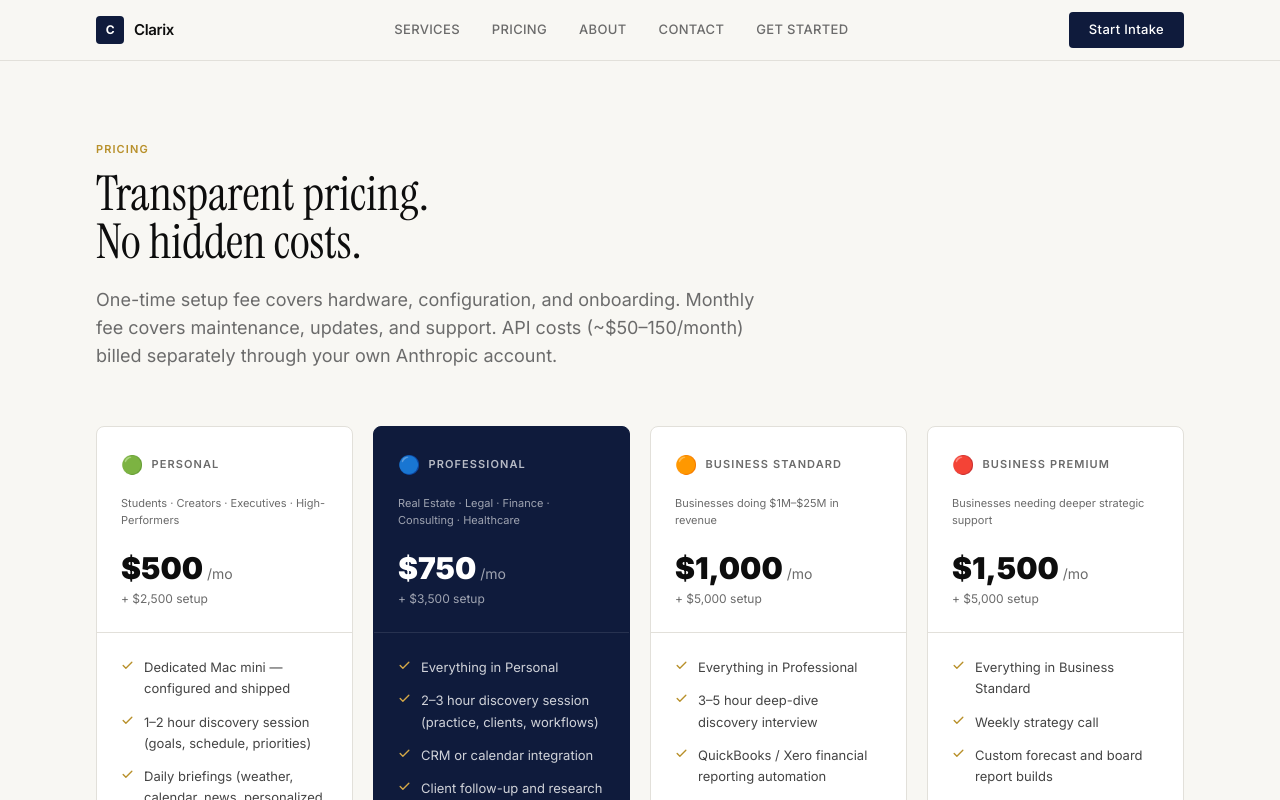
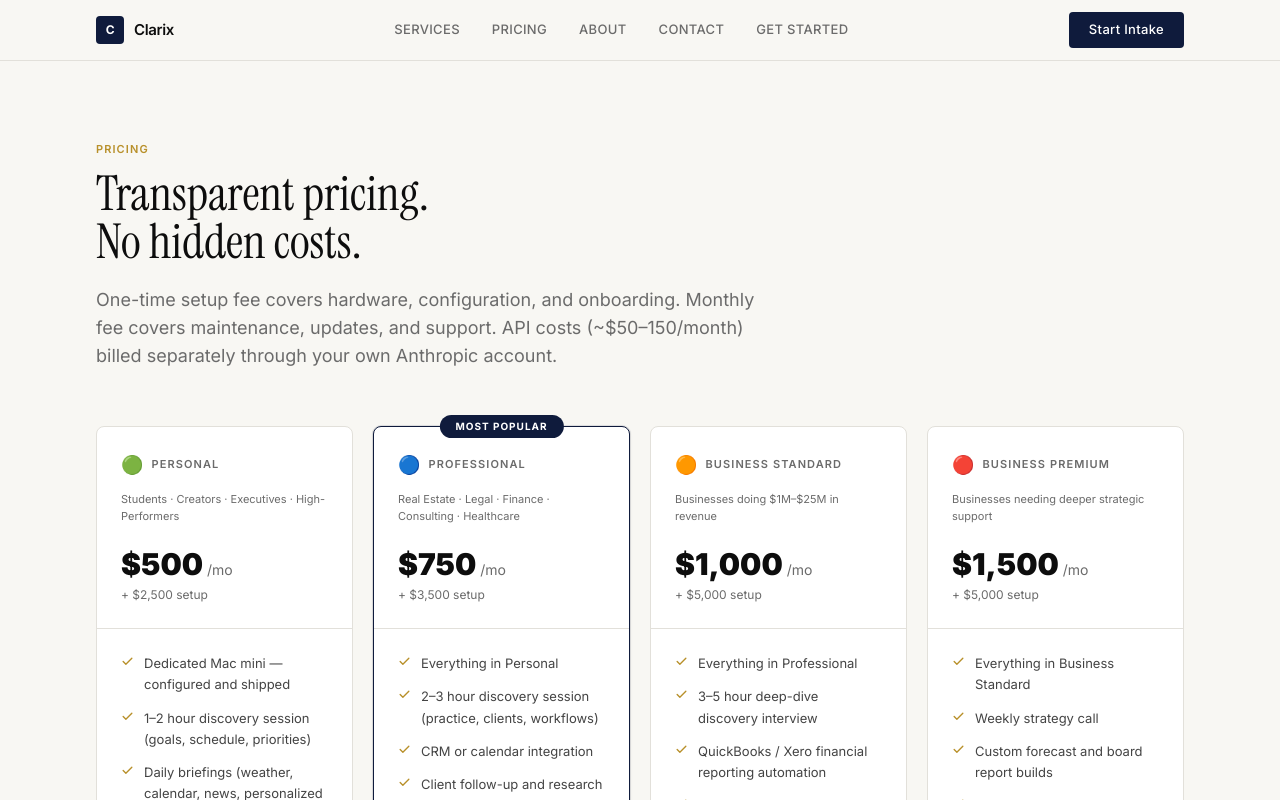
Before and after one commit to simpyhq/clarix-website, a Next.js app: page /clarix-website/pricing in a window 1280 px wide. Shown: the top 800 px of the page. Built offline with nearby package versions, Linux system fonts and the light colour scheme.

Commit message:
fix: all-white pricing cards + Most Popular badge + FAQ + stats bar + dark CTA

```diff
--- a/app/page.tsx
+++ b/app/page.tsx
@@ -94,21 +94,22 @@ export default function HomePage() {
         </div>
       </section>
 
-      {/* ─── PROOF BAR ─── */}
+      {/* ─── STATS BAR ─── */}
       <div className="border-y border-[#E2E0DA] bg-white overflow-hidden">
-        <div className="max-w-6xl mx-auto px-5 sm:px-8 py-5 flex flex-wrap gap-x-8 gap-y-3 items-center">
-          {[
-            "Built on Claude by Anthropic",
-            "Dedicated hardware per client",
-            "Setup in 48–72 hours",
-            "88–90% gross margin for clients who resell",
-            "Version 2.0 — April 2026",
-          ].map((item) => (
-            <span key={item} className="flex items-center gap-2 text-[12px] text-[#6B6B6B]">
-              <Check size={12} className="text-[#B8902A]" strokeWidth={2.5} />
-              {item}
-            </span>
-          ))}
+        <div className="max-w-6xl mx-auto px-5 sm:px-8 py-6">
+          <div className="grid grid-cols-2 md:grid-cols-4 gap-6 md:gap-0 md:divide-x divide-[#E2E0DA]">
+            {[
+              { stat: "48–72 hrs", label: "From intake to live" },
+              { stat: "88–90%", label: "Gross margin per client" },
+              { stat: "$20K–$59K", label: "3-Year LTV per client" },
+              { stat: "24/7", label: "Your assistant is always on" },
+            ].map((s) => (
+              <div key={s.stat} className="md:px-8 first:pl-0 last:pr-0">
+                <p className="font-display text-2xl sm:text-3xl text-[#0F1B3C] mb-1">{s.stat}</p>
+                <p className="text-[12px] text-[#6B6B6B]">{s.label}</p>
+              </div>
+            ))}
+          </div>
         </div>
       </div>
 
@@ -250,22 +251,45 @@ export default function HomePage() {
         </div>
       </section>
 
+      {/* ─── FAQ ─── */}
+      <section className="bg-white border-t border-[#E2E0DA] py-20 md:py-24">
+        <div className="max-w-3xl mx-auto px-5 sm:px-8">
+          <p className="text-[11px] font-semibold tracking-widest uppercase text-[#B8902A] mb-3">FAQ</p>
+          <h2 className="font-display text-3xl sm:text-4xl text-[#0D0D0D] mb-12">Common questions.</h2>
+          <div className="space-y-0">
+            {[
+              { q: "Do I need any technical knowledge?", a: "None at all. You fill out our intake form, tell us what you want, and we handle everything. You'll receive a working assistant and a plain-English guide on how to use it." },
+              { q: "What are API credits and what do they cost?", a: "Your assistant uses Claude by Anthropic to think and respond. You pay Anthropic directly for token usage — typically $50–150/month depending on how heavily you use it. We help you set up the account." },
+              { q: "Who owns the hardware and data?", a: "You do. The Mac mini is shipped to you and it's yours. Your data lives on your machine. We configure the system and hand it off — we don't have ongoing access to your conversations." },
+              { q: "How long does setup take?", a: "48–72 hours from completed intake form to live assistant. Complex Business setups with multiple integrations may take up to a week. We'll give you a clear timeline upfront." },
+              { q: "What if I want to change something after setup?", a: "Every plan includes a tuning period after handoff. Ongoing changes are covered under the monthly fee — just reach out and we'll update it, usually within 24 hours." },
+              { q: "Can I cancel?", a: "Yes, any time. Monthly billing only — no annual contracts. Your assistant keeps running as long as you have Anthropic credits. The Mac mini stays with you either way." },
+            ].map((faq, i, arr) => (
+              <div key={faq.q} className={`py-6 ${i !== arr.length - 1 ? 'border-b border-[#E2E0DA]' : ''}`}>
+                <h3 className="font-semibold text-[#0D0D0D] mb-2">{faq.q}</h3>
+                <p className="text-sm text-[#6B6B6B] leading-relaxed">{faq.a}</p>
+              </div>
+            ))}
+          </div>
+        </div>
+      </section>
+
       {/* ─── CTA ─── */}
-      <section className="bg-[#F8F7F3] border-t border-[#E2E0DA]">
-        <div className="max-w-6xl mx-auto px-5 sm:px-8 py-20 md:py-28 text-center">
-          <p className="text-[11px] font-semibold tracking-widest uppercase text-[#B8902A] mb-4">Get Started</p>
-          <h2 className="font-display text-3xl sm:text-4xl md:text-5xl text-[#0D0D0D] mb-5 max-w-2xl mx-auto">
-            The window to establish this is open now.
+      <section className="bg-[#0F1B3C]">
+        <div className="max-w-6xl mx-auto px-5 sm:px-8 py-20 md:py-24 text-center">
+          <p className="text-[11px] font-semibold tracking-widest uppercase text-[#D4A847] mb-4">Get Started</p>
+          <h2 className="font-display text-3xl sm:text-4xl md:text-5xl text-white mb-5 max-w-2xl mx-auto">
+            The window is open now.
           </h2>
-          <p className="text-[#6B6B6B] text-lg max-w-xl mx-auto mb-10">
+          <p className="text-white/60 text-lg max-w-xl mx-auto mb-10">
             In 24–36 months, everyone will have an AI assistant. The clients who get set up properly now will have a compounding advantage over those who wait.
           </p>
           <div className="flex flex-col sm:flex-row gap-3 justify-center">
-            <Link href="/pricing" className="inline-flex items-center justify-center gap-2 bg-[#0F1B3C] hover:bg-[#1a2d5a] text-white px-8 py-4 rounded font-medium text-[15px]">
-              See Pricing <ArrowRight size={16} />
+            <Link href="/intake" className="inline-flex items-center justify-center gap-2 bg-[#D4A847] hover:bg-[#c49a30] text-[#0F1B3C] px-8 py-4 rounded font-semibold text-[15px]">
+              Start Intake Form <ArrowRight size={16} />
             </Link>
-            <Link href="/contact" className="inline-flex items-center justify-center gap-2 border border-[#E2E0DA] hover:border-[#0D0D0D] text-[#0D0D0D] px-8 py-4 rounded font-medium text-[15px]">
-              Schedule a Call
+            <Link href="/pricing" className="inline-flex items-center justify-center gap-2 border border-white/20 hover:border-white/50 text-white px-8 py-4 rounded font-medium text-[15px]">
+              See Pricing
             </Link>
           </div>
         </div>
--- a/app/pricing/page.tsx
+++ b/app/pricing/page.tsx
@@ -132,38 +132,39 @@ export default function PricingPage() {
           {plans.map((plan) => (
             <div
               key={plan.name}
-              className={`rounded-lg flex flex-col ${
+              className={`relative rounded-lg flex flex-col bg-white border transition-shadow hover:shadow-md ${
                 plan.highlight
-                  ? "bg-[#0F1B3C] text-white border border-[#0F1B3C]"
-                  : "bg-white border border-[#E2E0DA]"
+                  ? "border-[#0F1B3C] shadow-sm ring-1 ring-[#0F1B3C]/10"
+                  : "border-[#E2E0DA]"
               }`}
             >
-              <div className="p-6 border-b border-white/10 flex-shrink-0" style={{ borderColor: plan.highlight ? 'rgba(255,255,255,0.1)' : '#E2E0DA' }}>
-                <div className="flex items-center gap-2 mb-4">
+              {/* Most Popular badge */}
+              {plan.highlight && (
+                <div className="absolute -top-3 left-1/2 -translate-x-1/2 bg-[#0F1B3C] text-white text-[10px] font-bold tracking-widest uppercase px-4 py-1 rounded-full whitespace-nowrap">
+                  Most Popular
+                </div>
+              )}
+
+              <div className="p-6 border-b border-[#E2E0DA] flex-shrink-0">
+                <div className="flex items-center gap-2 mb-3">
                   <span className="text-lg">{plan.badge}</span>
-                  <span className={`text-[11px] font-semibold tracking-widest uppercase ${plan.highlight ? 'text-white/70' : 'text-[#6B6B6B]'}`}>
+                  <span className="text-[11px] font-semibold tracking-widest uppercase text-[#6B6B6B]">
                     {plan.name}
                   </span>
                 </div>
-                <p className={`text-[11px] mb-5 leading-relaxed ${plan.highlight ? 'text-white/60' : 'text-[#6B6B6B]'}`}>
-                  {plan.audience}
-                </p>
+                <p className="text-[11px] text-[#6B6B6B] mb-5 leading-relaxed">{plan.audience}</p>
                 <div className="mb-1">
-                  <span className={`text-3xl font-black ${plan.highlight ? 'text-white' : 'text-[#0D0D0D]'}`}>
-                    ${plan.monthly}
-                  </span>
-                  <span className={`text-sm ml-1 ${plan.highlight ? 'text-white/60' : 'text-[#6B6B6B]'}`}>/mo</span>
+                  <span className="text-3xl font-black text-[#0D0D0D]">${plan.monthly}</span>
+                  <span className="text-sm ml-1 text-[#6B6B6B]">/mo</span>
                 </div>
-                <p className={`text-[12px] ${plan.highlight ? 'text-white/60' : 'text-[#6B6B6B]'}`}>
-                  + ${plan.setup} setup
-                </p>
+                <p className="text-[12px] text-[#6B6B6B]">+ ${plan.setup} setup</p>
               </div>
 
               <div className="p-6 flex-1">
                 <ul className="space-y-3 mb-6">
                   {plan.features.map((f) => (
-                    <li key={f} className={`flex gap-2.5 text-[13px] leading-relaxed ${plan.highlight ? 'text-white/80' : 'text-[#444]'}`}>
-                      <Check size={13} className={`flex-shrink-0 mt-0.5 ${plan.highlight ? 'text-[#D4A847]' : 'text-[#B8902A]'}`} strokeWidth={2.5} />
+                    <li key={f} className="flex gap-2.5 text-[13px] text-[#444] leading-relaxed">
+                      <Check size={13} className="text-[#B8902A] flex-shrink-0 mt-0.5" strokeWidth={2.5} />
                       {f}
                     </li>
                   ))}
@@ -172,10 +173,10 @@ export default function PricingPage() {
 
               <div className="p-6 pt-0">
                 <Link
-                  href="/contact"
+                  href="/intake"
                   className={`flex items-center justify-center gap-2 py-3 rounded text-sm font-medium w-full transition-colors ${
                     plan.highlight
-                      ? "bg-[#D4A847] hover:bg-[#c49a30] text-[#0F1B3C]"
+                      ? "bg-[#0F1B3C] hover:bg-[#1a2d5a] text-white"
                       : "border border-[#0F1B3C] text-[#0F1B3C] hover:bg-[#0F1B3C] hover:text-white"
                   }`}
                 >
--- a/components/Footer.tsx
+++ b/components/Footer.tsx
@@ -28,7 +28,7 @@ export default function Footer() {
               {[
                 { href: "/services", label: "Services" },
                 { href: "/pricing", label: "Pricing" },
-                { href: "/contact", label: "Get Started" },
+                { href: "/intake", label: "Start Intake Form" },
               ].map((l) => (
                 <li key={l.href}>
                   <Link href={l.href} className="text-sm text-[#6B6B6B] hover:text-[#0D0D0D]">
```
